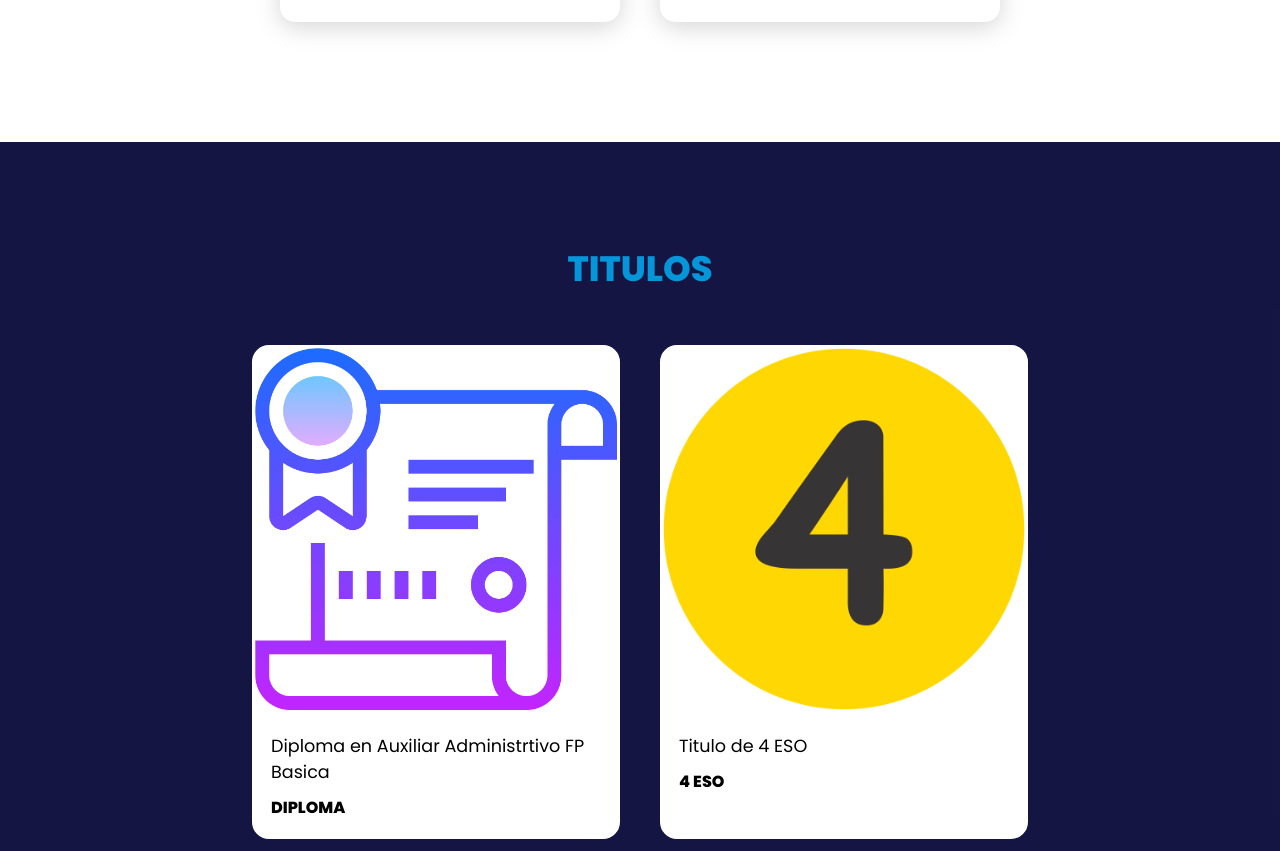
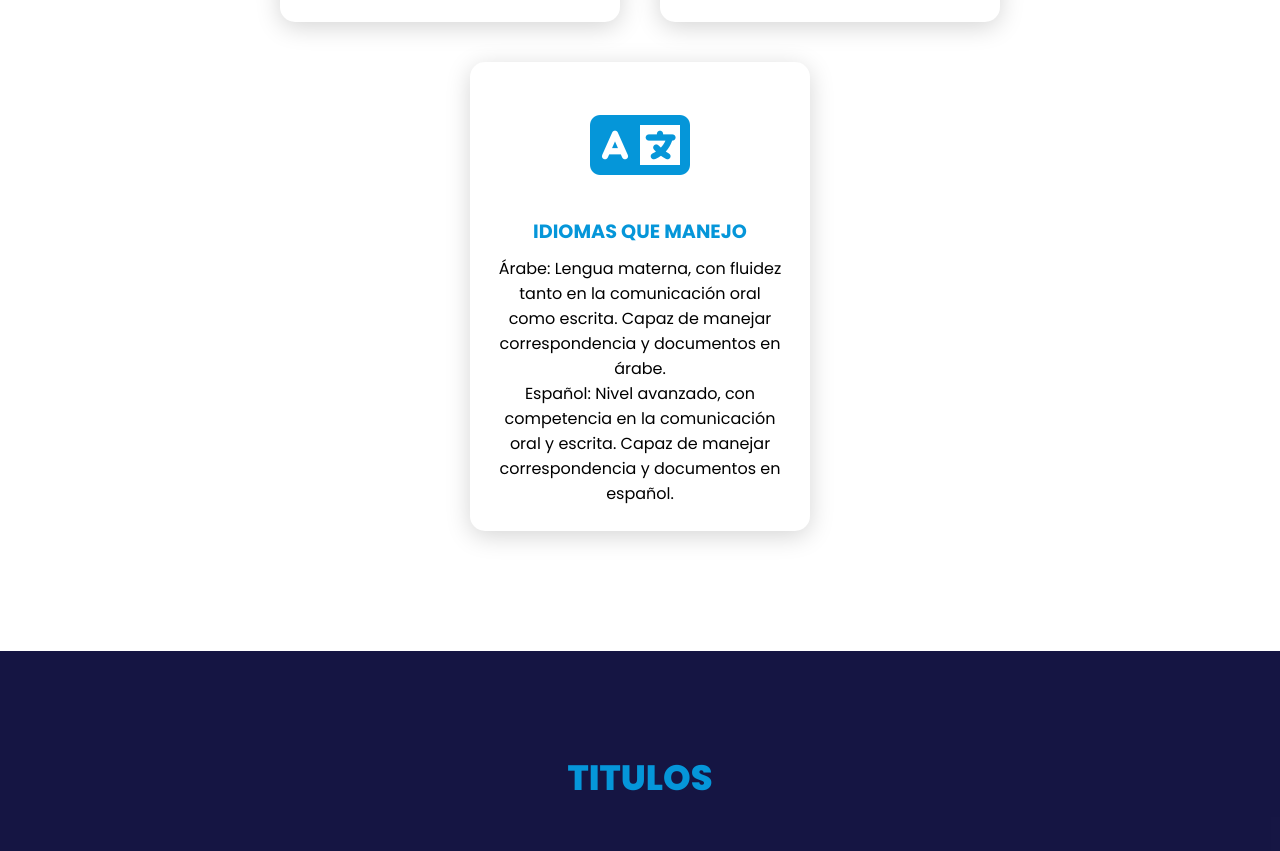
Before and after one commit to ha17sy17/my-web, a plain HTML site: page index.html in a window 1280 px wide. Shown: the part 1978-2829 px from the top of the page. Drawn offline with Linux system fonts and the light colour scheme; a web font is replaced by a local one.

Commit message:
Update index.html

```diff
--- a/index.html
+++ b/index.html
@@ -96,6 +96,18 @@
 
         </div>
 
+
+           <div class="card">
+            <div class="icon">
+               <i class="fa-solid fa-language"></i>
+            </div>
+            <div class="info">
+                <h3>IDIOMAS QUE MANEJO</h3>
+                <p>Árabe: Lengua materna, con fluidez tanto en la comunicación oral como escrita. Capaz de manejar correspondencia y documentos en árabe.<br>
+                Español: Nivel avanzado, con competencia en la comunicación oral y escrita. Capaz de manejar correspondencia y documentos en español.</p>
+            </div>
+
+        </div>
 
 
     </div>
```
